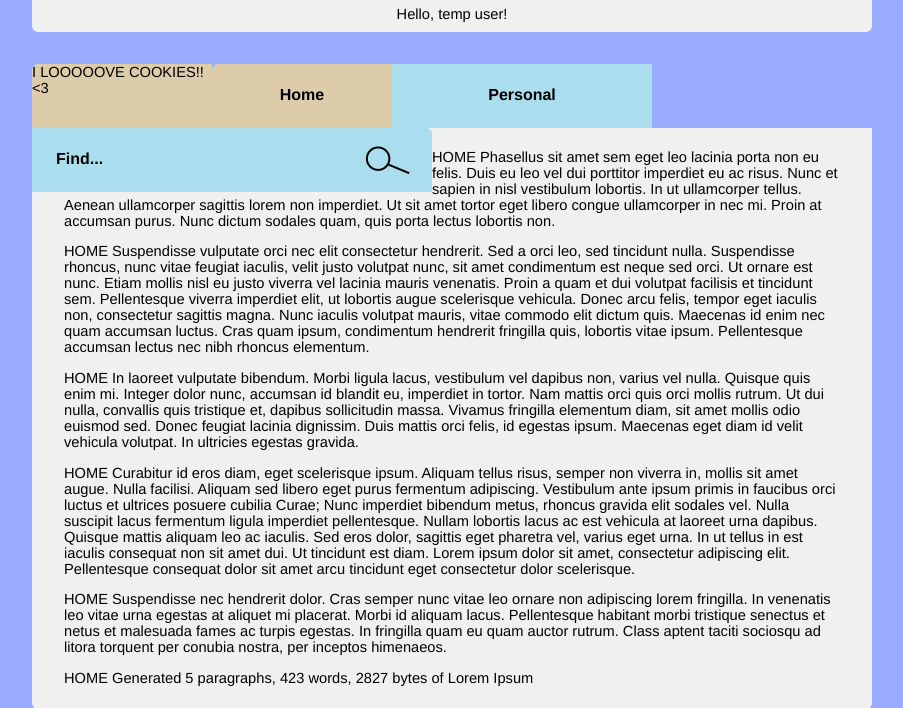
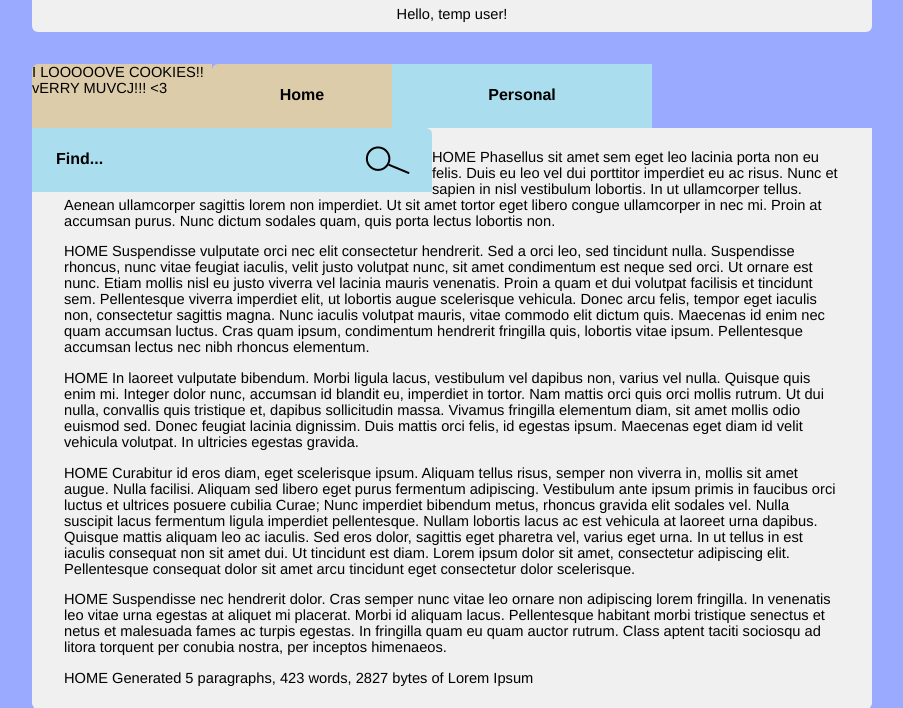
Before and after one commit to runnaway90/Clearview, a PHP site: the page made by Ozzy noscript/index.php in a window 1280 px wide. Shown: the top 708 px of the page, without its empty margins (188-1091 px from the left). Run offline with PHP 8.4, Linux system fonts and the light colour scheme; data that the repository does not hold is empty.

Commit message:
Claudius commit

```diff
--- a/Ozzy noscript/index.php
+++ b/Ozzy noscript/index.php
@@ -113,7 +113,7 @@
     <div id="header">
 
 	<div id="home">
-		I LOOOOOVE COOKIES!! <3
+		I LOOOOOVE COOKIES!! vERRY MUVCJ!!! <3
 	</div>
 
 
```
